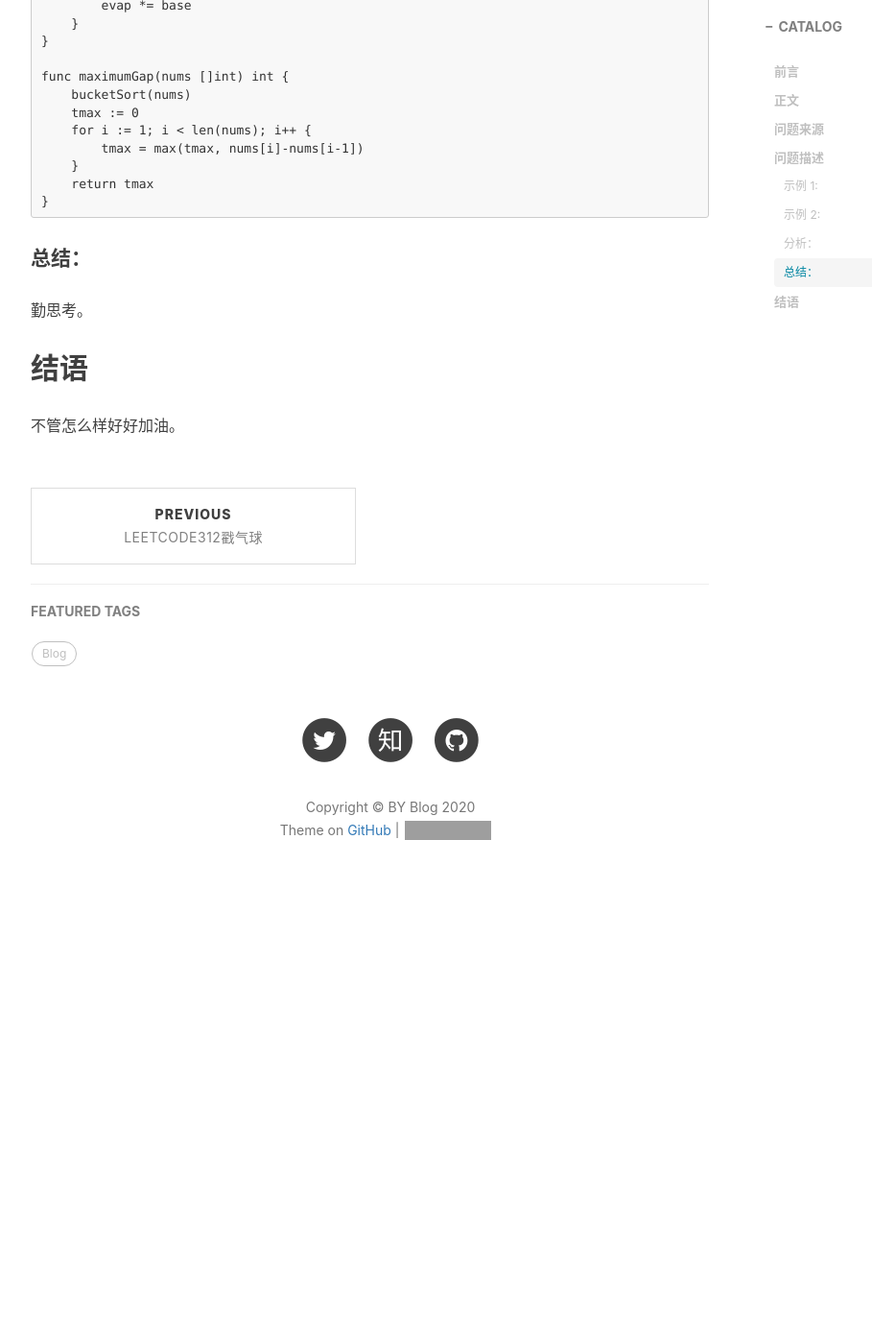
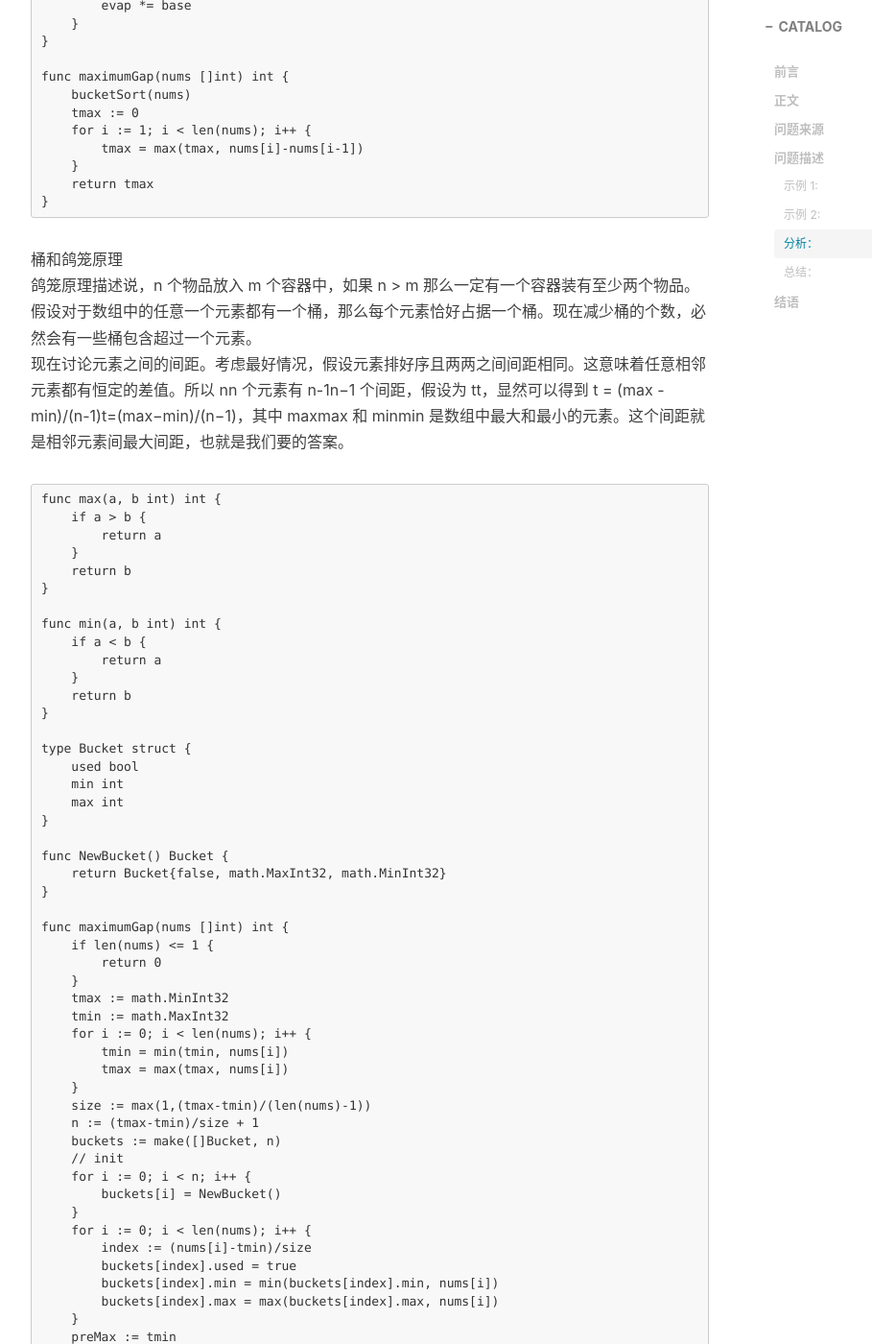
Before and after one commit to pamleft/pamleft.github.io, a Jekyll site: the page built from _posts/2020-07-20-leetcode164最大间距.md, in a window 1280 px wide and 1400 px high, scrolled down 1934 px. Shown: the whole window at 96% size, without its empty margins (233-1142 px from the left). Built offline with Jekyll 4.4.1, drawn with Linux system fonts in a browser that asks for light colours; nearby versions of some CDN libraries; comment, search, counter and statistics services are not loaded; before the commit the page ends 2903 px from its top, so only the background shows below that; some of the changed text lies outside the part shown; grey boxes are pictures that could not be loaded.

Commit message:
leetcode164modified

````diff
--- a/_posts/2020-07-20-leetcode164最大间距.md
+++ b/_posts/2020-07-20-leetcode164最大间距.md
@@ -85,6 +85,69 @@ func maximumGap(nums []int) int {
     return tmax
 }
 ```
+桶和鸽笼原理
+鸽笼原理描述说，n 个物品放入 m 个容器中，如果 n > m 那么一定有一个容器装有至少两个物品。
+假设对于数组中的任意一个元素都有一个桶，那么每个元素恰好占据一个桶。现在减少桶的个数，必然会有一些桶包含超过一个元素。
+现在讨论元素之间的间距。考虑最好情况，假设元素排好序且两两之间间距相同。这意味着任意相邻元素都有恒定的差值。所以 nn 个元素有 n-1n−1 个间距，假设为 tt，显然可以得到 t = (max - min)/(n-1)t=(max−min)/(n−1)，其中 maxmax 和 minmin 是数组中最大和最小的元素。这个间距就是相邻元素间最大间距，也就是我们要的答案。
+```
+func max(a, b int) int {
+    if a > b {
+        return a
+    }
+    return b
+}
+
+func min(a, b int) int {
+    if a < b {
+        return a
+    }
+    return b
+}
+
+type Bucket struct {
+    used bool
+    min int
+    max int
+}
+
+func NewBucket() Bucket {
+    return Bucket{false, math.MaxInt32, math.MinInt32}
+}
+
+func maximumGap(nums []int) int {
+    if len(nums) <= 1 {
+        return 0
+    }
+    tmax := math.MinInt32
+    tmin := math.MaxInt32
+    for i := 0; i < len(nums); i++ {
+        tmin = min(tmin, nums[i])
+        tmax = max(tmax, nums[i])
+    }
+    size := max(1,(tmax-tmin)/(len(nums)-1))
+    n := (tmax-tmin)/size + 1
+    buckets := make([]Bucket, n)
+    // init
+    for i := 0; i < n; i++ {
+        buckets[i] = NewBucket()
+    }
+    for i := 0; i < len(nums); i++ {
+        index := (nums[i]-tmin)/size
+        buckets[index].used = true
+        buckets[index].min = min(buckets[index].min, nums[i])
+        buckets[index].max = max(buckets[index].max, nums[i])
+    }
+    preMax := tmin
+    res := 0
+    for i := 0; i < n; i++ {
+        if buckets[i].used {
+            res = max(res, buckets[i].min - preMax)
+            preMax = buckets[i].max
+        }
+    }
+    return res
+}
+```
 
 #### 总结：
 勤思考。
````
